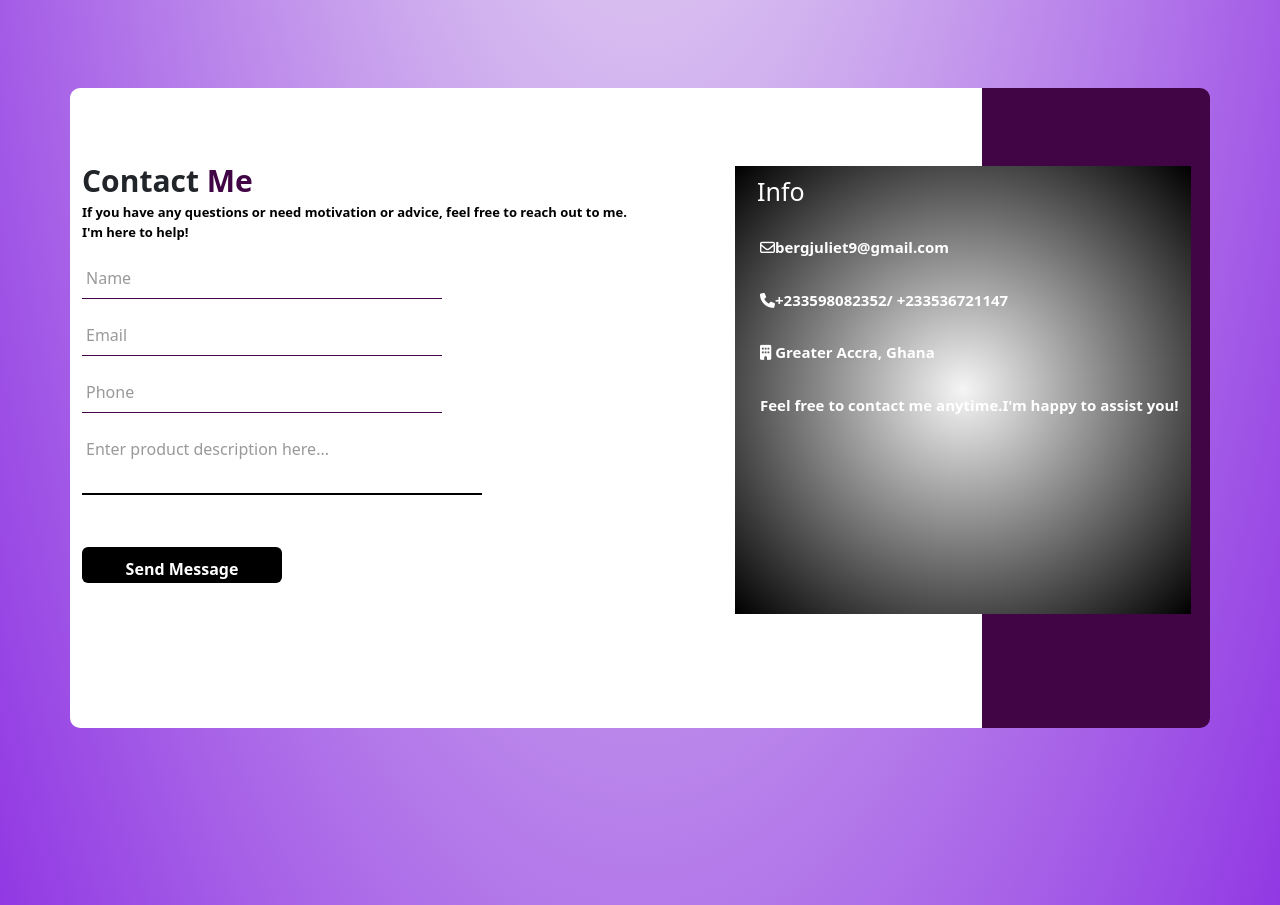
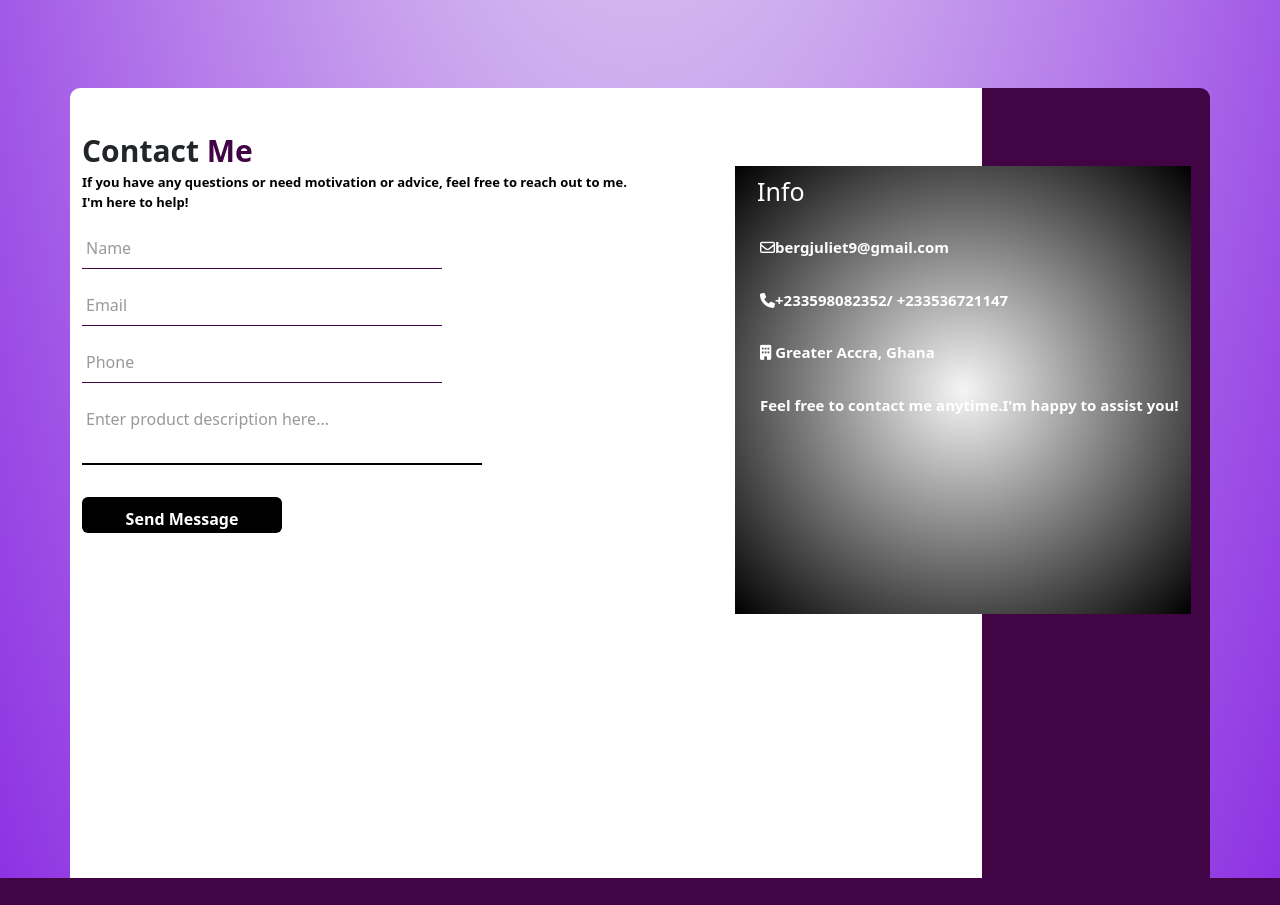
Before and after one commit to AfiaBerg32/My-Portfolio, a plain HTML site: page index.html in a window 1280 px wide. Shown: the part 2700-3605 px from the top of the page. Drawn offline with nearby package versions, Linux system fonts and the light colour scheme.

Commit message:
Update style.css

```diff
--- a/style.css
+++ b/style.css
@@ -197,13 +197,13 @@ p{
 /* contact start */
 #contact{
     width: 100%;
-    height: 130vh;
+    height: 110vh;
     padding-top: 70px;
 
 }
 #contact .container{
     width: 100%;
-    height: 80vh;
+    height: 100vh;
     background: linear-gradient(90deg, white 80%, #410445 20%);
     border-radius: 10px;
     margin-top: 70px;
@@ -212,7 +212,7 @@ p{
 .heading6{
     font-size: 30px;
     font-weight: bold;
-    margin-top: 70px;
+    margin-top: 40px;
 }
 .heading6 span{
     color: #410445;
@@ -234,7 +234,7 @@ p{
     background: #410445;
     color: white;
     font-weight: bold;
-    margin-top: 30px;
+    margin-top: 10px;
     cursor: pointer;
 }
 
```
